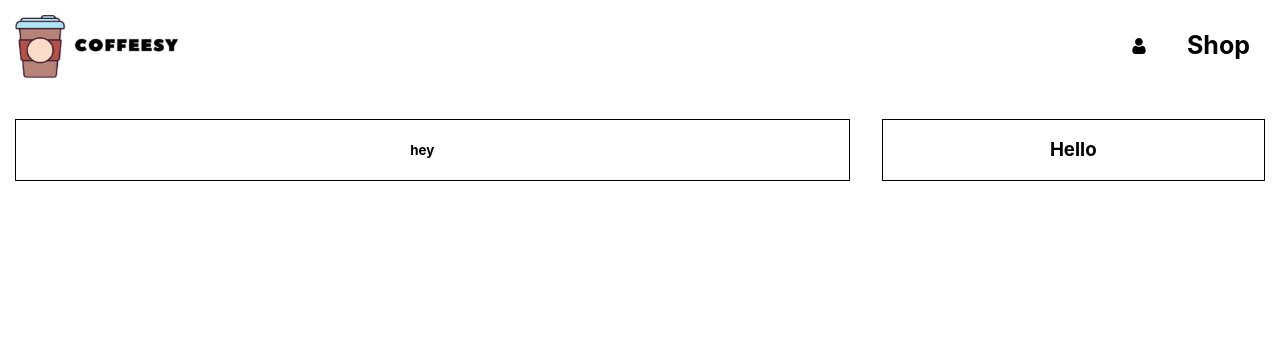
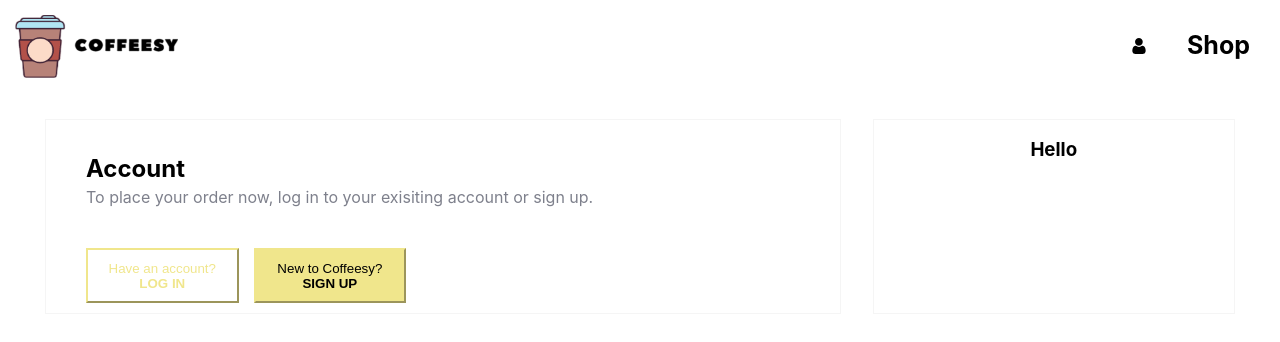
Before and after one commit to radhika757/coffeesy, a React (Create React App) app in the folder client/: page /cart in a window 1280 px wide. Shown: the top 342 px of the page. Built offline with nearby package versions, Linux system fonts and the light colour scheme.

Commit message:
cart module forms ready

```diff
--- a/client/src/CheckoutNavbar.css
+++ b/client/src/CheckoutNavbar.css
@@ -5,7 +5,6 @@ nav{
     justify-content: space-between;
     font-size: 25px;
     background-color: white;
-    /* width: 100%; */
     padding: 15px 10px;
     margin: 0;
 }
--- a/client/src/state/Cart.js
+++ b/client/src/state/Cart.js
@@ -1,15 +1,115 @@
 // All states for cart component
 import { useSelector } from "react-redux";
 import styles from "./Cart.module.css";
+import { useState, useEffect } from "react";
 
 const Cart = () => {
   const items = useSelector((state) => state.cart.value);
-  console.log(items);
+  // console.log(items);
+
+  const [setLogin, getSetLogin] = useState();
+  const [SignUp, setSignUp] = useState(false);
+
+  function haveAnAcc() {
+    document.getElementById("signin").style.display = "none";
+    document.getElementById("btns").style.display = "none";
+    let btn = document.getElementById("login");
+    btn.style.display = "block";
+  }
+
+  function createAnAccount() {
+    document.getElementById("btns").style.display = "none";
+    let btn = document.getElementById("login");
+    btn.style.display = "none";
+    document.getElementById("signin").style.display = "block";
+  }
+
+
+  useEffect(() => {
+    console.log(SignUp);
+  }, [SignUp]);
   return (
     <>
       <div className={styles["main-container-box"]}>
         <div className={styles["account-details"]}>
-          <h5>hey</h5>
+          <div className={styles.account}>
+            <h2>Account</h2>
+            <p>
+              To place your order now, log in to your exisiting account or sign
+              up.
+            </p>
+          </div>
+          <div className={styles.conditonal} id="btns">
+            <button className={styles.conditonalbtn1} onClick={haveAnAcc}>
+              <div>Have an account?</div>
+              <b>LOG IN</b>
+            </button>
+            <button className={styles.conditonalbtn2} onClick={createAnAccount}>
+              <div>New to Coffeesy?</div> <b>SIGN UP</b>
+            </button>
+          </div>
+
+          <div style={{ display: "none" }} id="login">
+            <form method="POST">
+              <div className={styles.loginBox}>
+                <div className={styles.loginBox1}>Enter login details or </div>
+
+                <a className={styles.loginBox2} onClick={createAnAccount}>
+                  create an account
+                </a>
+              </div>
+              <div className={styles.form}>
+                <input
+                  type="tel"
+                  name="mobile"
+                  id="mobile"
+                  placeholder="Phone number"
+                  maxLength="10"
+                  autoComplete="off"
+                />
+                <button>Login</button>
+                <h6>By clicking on Login, I accept the Terms & Conditions</h6>
+              </div>
+            </form>
+          </div>
+
+          <div style={{ display: "none" }} id="signin">
+            <form method="POST">
+              <div className={styles.loginBox}>
+                <div className={styles.loginBox1}>Sign up or </div>
+
+                <a className={styles.loginBox2} onClick={haveAnAcc}>
+                  log in to your account
+                </a>
+              </div>
+              <div className={styles.secondForm}>
+                <input
+                  type="tel"
+                  name="mobile"
+                  id="mobile"
+                  placeholder="Phone number"
+                  maxLength="10"
+                  autoComplete="off"
+                />
+                <input
+                  type="text"
+                  name="name"
+                  id="name"
+                  placeholder="Name"
+                  autoComplete="off"
+                />
+                <input
+                  type="email"
+                  name="email"
+                  id="email"
+                  placeholder="Email"
+                  autoComplete="off"
+                />
+                <button>Continue</button>
+                <h6>By clicking on Continue, I accept the Terms & Conditions</h6>
+              </div>
+            </form>
+          </div>
         </div>
         <div className={styles["order-details"]}>
           <h3>Hello</h3>
--- a/client/src/state/Cart.module.css
+++ b/client/src/state/Cart.module.css
@@ -1,22 +1,134 @@
-body{
-    /* background-color: aliceblue; */
-}
+/* body{
+    background-color: aliceblue;
+} */
 .main-container-box {
   display: flex;
-    margin: 20px 15px;
-
+  margin: 20px 45px;
 }
 
 .account-details {
   width: 65%;
   padding-right: 20px;
   margin-right: 32px;
-    border: 1px solid;
+  border: 1px solid whitesmoke;
   background-color: white;
 }
 
 .order-details {
   flex-grow: 1;
-    border: 1px solid;
+  border: 1px solid whitesmoke;
   background-color: white;
 }
+
+.account {
+  display: flex;
+  margin-left: 0;
+  padding: 15px 40px;
+  flex-direction: column;
+  justify-content: center;
+  align-items: flex-start;
+}
+
+.account p {
+  color: #7e808c;
+  font-weight: 400;
+  margin-top: -16px;
+}
+
+.loginBox {
+  /* margin-top: 10px; */
+  padding: 5px 40px;
+  display: flex;
+}
+
+.loginBox1 {
+  display: inline-block;
+  font-weight: 400;
+  color: #7e808c;
+}
+.loginBox2 {
+  color: #6E260E;
+  font-weight: 500;
+  cursor: pointer;
+  margin-left: 5px;
+}
+
+.conditonal {
+  display: flex;
+  margin: 10px 40px;
+}
+
+.conditonalbtn1 {
+  background-color: #ffffff;
+  border-color: khaki;
+font-weight: 500;
+  color: khaki;
+  margin-right: 15px;
+  width: 22%;
+  height: 55px;
+  padding: 10px 15px;
+  cursor: pointer;
+}
+
+.conditonalbtn2{
+  background-color: khaki;
+  border-color: khaki;
+  font-weight: 500;
+  color: black;
+  width: 22%;
+  height: 55px;
+  padding: 10px 15px;
+  cursor: pointer;
+}
+.form {
+  display: flex;
+  flex-direction: column;
+  padding: 8px 40px;
+}
+.form input {
+  height: 70px;
+  width: 50%;
+  margin-bottom: 20px;
+}
+.form button {
+  width: 51%;
+  height: 55px;
+  padding: 10px 15px;
+  border: none;
+  background-color: khaki;
+  color: black;
+  font-weight: 800;
+}
+
+.form h6 {
+  display: flex;
+  color: #7e808c;
+  margin: 10px 0px;
+}
+
+.secondForm{
+  display: flex;
+  flex-direction: column;
+  padding: 8px 40px;
+  margin-top: 15px
+}
+.secondForm input {
+  height: 70px;
+  width: 50%;
+  margin-bottom: 0px;
+}
+.secondForm button {
+  width: 51%;
+  height: 55px;
+  padding: 10px 15px;
+  border: none;
+  background-color: khaki;
+  color: black;
+  font-weight: 800;
+}
+
+.secondForm h6 {
+  display: flex;
+  color: #7e808c;
+  margin: 10px 0px;
+}
--- a/client/src/state/CartState.js
+++ b/client/src/state/CartState.js
@@ -10,19 +10,19 @@ export const cartSlice = createSlice({
   reducers: {
     addItem: (state, action) => {
       const { id } = action.payload.id;
-      const { name } = action.payload.name;
-      const { price } = action.payload.price;
-      const { img } = action.payload.img;
+      //   const { name } = action.payload.name;
+      //   const { price } = action.payload.price;
+      //    const { img } = action.payload.img;
       const existingItem = state.value.find((item) => item.id === id);
       //   console.log(existingItem);
       if (existingItem) {
         existingItem.quantity += 1;
       } else {
-        state.value.unshift({ ...action.payload, quantity: 1 });  // adding a new item
+        state.value.unshift({ ...action.payload, quantity: 1 }); // adding a new item
       }
       //   console.log(state.value.name);
-     // console.log(action.payload);
-    //   state.value.unshift(action.payload);
+      // console.log(action.payload);
+      //   state.value.unshift(action.payload);
     },
   },
 });
```
Lines whose indentation alone changed are shown as unchanged.
